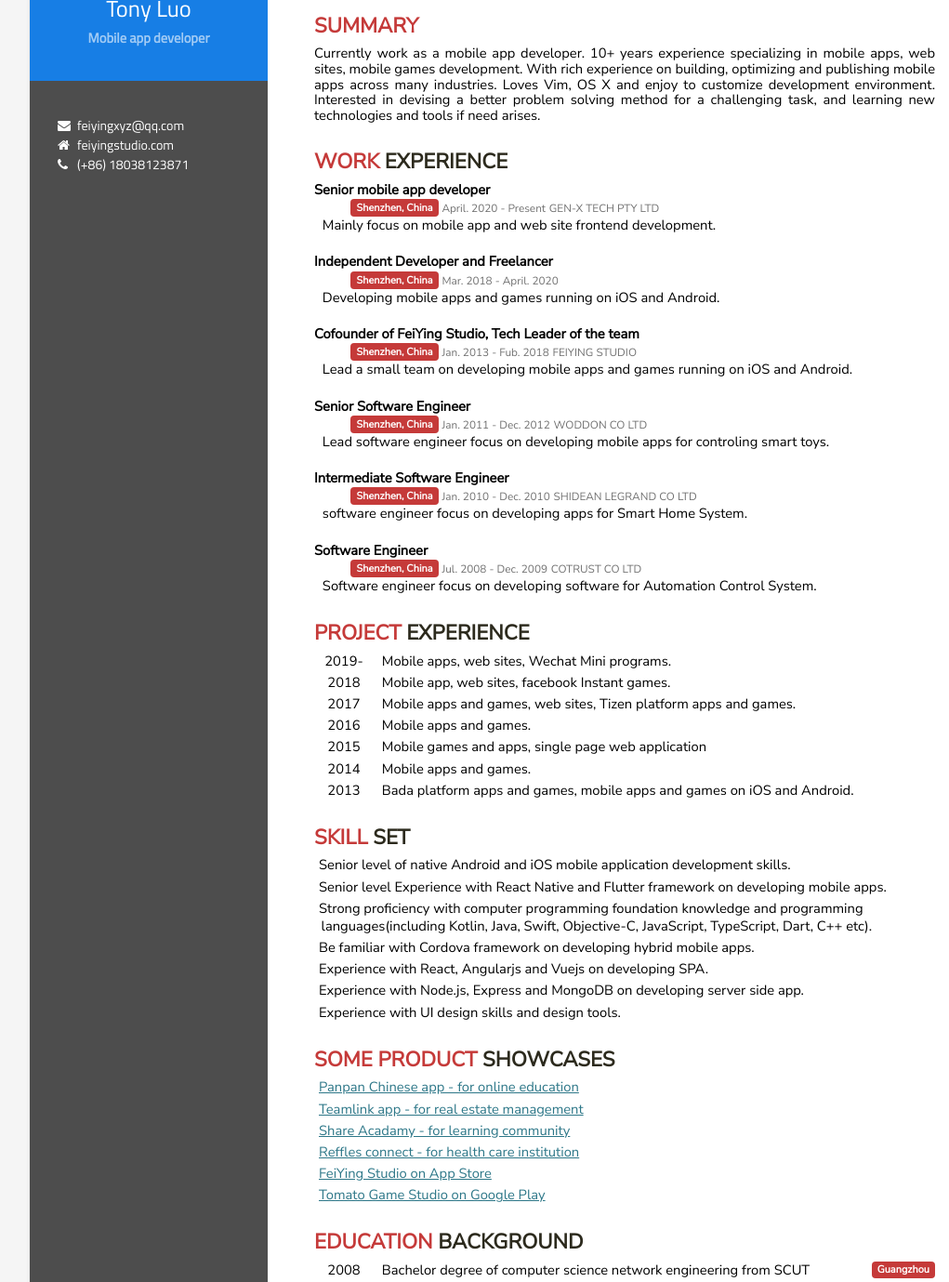
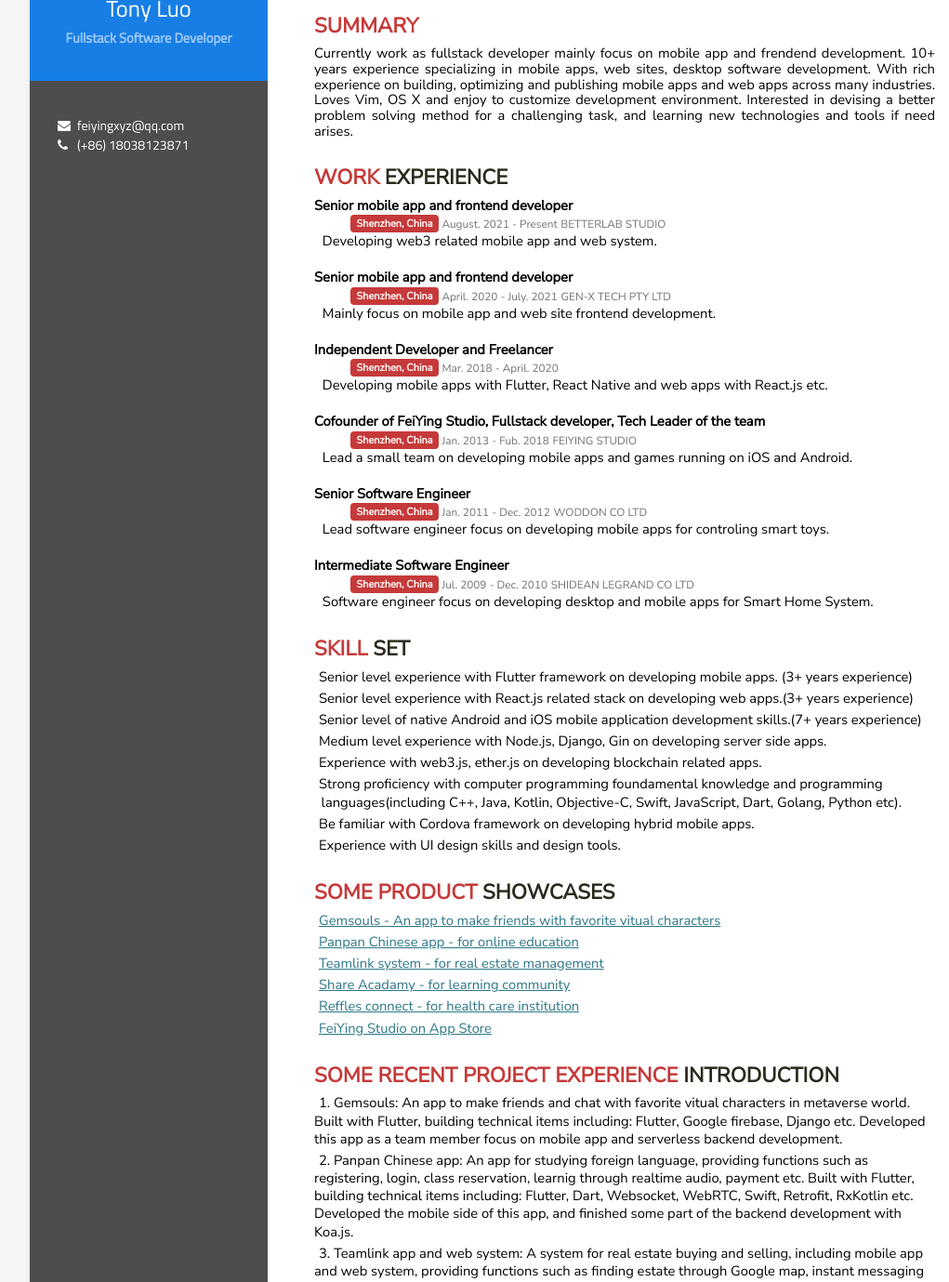
Before and after one commit to Carter800/fei, a plain HTML site: page docs/cv/index.html in a window 1280 px wide. Shown: the part 65-1444 px from the top of the page at 93% size, without its empty margins (96-1117 px from the left). Drawn offline with nearby package versions, Linux system fonts and the light colour scheme.

Commit message:
update profile content

```diff
--- a/docs/cv/index.html
+++ b/docs/cv/index.html
@@ -23,7 +23,7 @@
                             <!-- react-text: 6 -->
                             <!-- /react-text -->
                         </h1>
-                        <h3 class="position">Mobile app developer</h3>
+                        <h3 class="position">Fullstack Software Developer</h3>
                         <!-- <q class="quote">To be a better man</q> -->
                     </div>
                     <div class="socials">
@@ -35,9 +35,9 @@
                         <li class="contact email">
                             <a href="mailto:feiyingxyz@qq.com">feiyingxyz@qq.com</a>
                         </li>
-                        <li class="contact homepage">
+                        <!--li class="contact homepage">
                             <a href="https://feiyingstudio.com">feiyingstudio.com</a>
-                        </li>
+                        </li-->
                         <li class="contact phone">
                             <a href="">(+86) 18038123871</a>
                         </li>
@@ -52,7 +52,7 @@
                                 <!-- react-text: 28 -->
                                 <!-- /react-text -->
                             </h1>
-                            <p class="section-description">Currently work as a mobile app developer. 10+ years experience specializing in mobile apps, web sites, mobile games development. With rich experience on building, optimizing and publishing mobile apps across many industries. Loves Vim, OS X and enjoy to customize development environment. Interested in devising a better problem solving method for a challenging task, and learning new technologies and tools if need arises.</p>
+                            <p class="section-description">Currently work as fullstack developer mainly focus on mobile app and frendend development. 10+ years experience specializing in mobile apps, web sites, desktop software development. With rich experience on building, optimizing and publishing mobile apps and web apps across many industries. Loves Vim, OS X and enjoy to customize development environment. Interested in devising a better problem solving method for a challenging task, and learning new technologies and tools if need arises.</p>
                         </section>
                         <section id="work-experience" class="section">
                             <h1 class="section-title">
@@ -63,12 +63,29 @@
                             </h1>
                             <div class="items">
                                 <div class="item item-detail">
-                                    <span class="title">Senior mobile app developer</span>
+                                    <span class="title">Senior mobile app and frontend developer</span>
                                     <span class="location">
                                         <i>Shenzhen, China</i>
                                     </span>
                                     <span class="date">
-                                        <small>April. 2020 - Present</small>
+                                        <small>August. 2021 - Present</small>
+                                    </span>
+                                    <span class="organization">
+                                        <small>Betterlab Studio</small>
+                                    </span>
+                                    <ul class="descriptions">
+                                        <li>
+                                            <span>Developing web3 related mobile app and web system.</span>
+                                        </li>
+                                    </ul>
+                                </div>
+                                <div class="item item-detail">
+                                    <span class="title">Senior mobile app and frontend developer</span>
+                                    <span class="location">
+                                        <i>Shenzhen, China</i>
+                                    </span>
+                                    <span class="date">
+                                        <small>April. 2020 - July. 2021</small>
                                     </span>
                                     <span class="organization">
                                         <small>Gen-X Tech Pty Ltd</small>
@@ -89,12 +106,12 @@
                                     </span>
                                     <ul class="descriptions">
                                         <li>
-                                            <span>Developing mobile apps and games running on iOS and Android.</span>
+                                            <span>Developing mobile apps with Flutter, React Native and web apps with React.js etc.</span>
                                         </li>
                                     </ul>
                                 </div>
                                 <div class="item item-detail">
-                                    <span class="title">Cofounder of FeiYing Studio, Tech Leader of the team</span>
+                                    <span class="title">Cofounder of FeiYing Studio, Fullstack developer, Tech Leader of the team</span>
                                     <span class="location">
                                         <i>Shenzhen, China</i>
                                     </span>
@@ -133,71 +150,16 @@
                                         <i>Shenzhen, China</i>
                                     </span>
                                     <span class="date">
-                                        <small>Jan. 2010 - Dec. 2010</small>
+                                        <small>Jul. 2009 - Dec. 2010</small>
                                     </span>
                                     <span class="organization">
                                         <small>Shidean Legrand co ltd</small>
                                     </span>
                                     <ul class="descriptions">
                                         <li>
-                                            <span>software engineer focus on developing apps for Smart Home System.</span>
+                                            <span>Software engineer focus on developing desktop and mobile apps for Smart Home System.</span>
                                         </li>
                                     </ul>
-                                </div>
-                            </div>
-                            <div class="item item-detail">
-                                <span class="title">Software Engineer</span>
-                                <span class="location">
-                                    <i>Shenzhen, China</i>
-                                </span>
-                                <span class="date">
-                                    <small>Jul. 2008 - Dec. 2009</small>
-                                </span>
-                                <span class="organization">
-                                    <small>CoTrust co ltd</small>
-                                </span>
-                                <ul class="descriptions">
-                                    <li>
-                                        <span>Software engineer focus on developing software for Automation Control System.</span>
-                                    </li>
-                                </ul>
-                            </div>
-                        </section>
-                        <section id="awards" class="section">
-                            <h1 class="section-title">
-                                <em>Project</em>
-                                <!-- react-text: 66 -->
-                                experience
-                                <!-- /react-text -->
-                            </h1>
-                            <div class="items">
-                                <div class="item item-simple">
-                                    <span class="date">2019- </span>
-                                    <span class="organization">Mobile apps, web sites, Wechat Mini programs.</span>
-                                </div>
-                                <div class="item item-simple">
-                                    <span class="date">2018</span>
-                                    <span class="organization">Mobile app, web sites, facebook Instant games.</span>
-                                </div>
-                                <div class="item item-simple">
-                                    <span class="date">2017</span>
-                                    <span class="organization">Mobile apps and games, web sites, Tizen platform apps and games. </span>
-                                </div>
-                                <div class="item item-simple">
-                                    <span class="date">2016</span>
-                                    <span class="organization">Mobile apps and games.</span>
-                                </div>
-                                <div class="item item-simple">
-                                    <span class="date">2015</span>
-                                    <span class="organization">Mobile games and apps, single page web application</span>
-                                </div>
-                                <div class="item item-simple">
-                                    <span class="date">2014</span>
-                                    <span class="organization">Mobile apps and games.</span>
-                                </div>
-                                <div class="item item-simple">
-                                    <span class="date">2013</span>
-                                    <span class="organization">Bada platform apps and games, mobile apps and games on iOS and Android.</span>
                                 </div>
                             </div>
                         </section>
@@ -210,23 +172,26 @@
                             </h1>
                             <div class="items">
                                 <div class="item item-simple">
-                                    <span class="organization">Senior level of native Android and iOS mobile application development skills.</span>
+                                    <span class="organization">Senior level experience with Flutter framework on developing mobile apps. (3+ years experience)</span>
                                 </div>
                                 <div class="item item-simple">
-                                    <span class="organization">Senior level Experience with React Native and Flutter framework on developing mobile apps.</span>
+                                    <span class="organization">Senior level experience with React.js related stack on developing web apps.(3+ years experience)</span>
                                 </div>
                                 <div class="item item-simple">
-                                    <span class="organization">Strong proficiency with computer programming foundation knowledge and programming</span><br/>
-                                    <span>&nbsp languages(including Kotlin, Java, Swift, Objective-C, JavaScript, TypeScript, Dart, C++ etc).</span>
+                                    <span class="organization">Senior level of native Android and iOS mobile application development skills.(7+ years experience)</span>
+                                </div>
+                                <div class="item item-simple">
+                                    <span class="organization">Medium level experience with Node.js, Django, Gin on developing server side apps.</span>
+                                </div>
+                                <div class="item item-simple">
+                                    <span class="organization">Experience with web3.js, ether.js on developing blockchain related apps.</span>
+                                </div>
+                                <div class="item item-simple">
+                                    <span class="organization">Strong proficiency with computer programming foundamental knowledge and programming</span><br/>
+                                    <span>&nbsp languages(including C++, Java, Kotlin, Objective-C, Swift, JavaScript, Dart, Golang, Python etc).</span>
                                 </div>
                                 <div class="item item-simple">
                                     <span class="organization">Be familiar with Cordova framework on developing hybrid mobile apps.</span>
-                                </div>
-                                <div class="item item-simple">
-                                    <span class="organization">Experience with React, Angularjs and Vuejs on developing SPA.</span>
-                                </div>
-                                <div class="item item-simple">
-                                    <span class="organization">Experience with Node.js, Express and MongoDB on developing server side app.</span>
                                 </div>
                                 <div class="item item-simple">
                                     <span class="organization">Experience with UI design skills and design tools.</span>
@@ -242,10 +207,13 @@
                             </h1>
                             <div class="items">
                                 <div class="item item-simple">
+                                    <span class="organization"><a href="https://apps.apple.com/app/id1589727070" target="_blank">Gemsouls - An app to make friends with favorite vitual characters</a></span>
+                                </div>
+                                <div class="item item-simple">
                                     <span class="organization"><a href="https://apps.apple.com/app/id1541603686" target="_blank">Panpan Chinese app - for online education</a></span>
                                 </div>
                                 <div class="item item-simple">
-                                    <span class="organization"><a href="https://apps.apple.com/app/id1495499958" target="_blank">Teamlink app - for real estate management</a></span>
+                                    <span class="organization"><a href="https://www.teamlink.com.au" target="_blank">Teamlink system - for real estate management</a></span>
                                 </div>
                                 <div class="item item-simple">
                                     <span class="organization"><a href="https://apps.apple.com/cn/app/共享学院/id1317657146" target="_blank">Share Acadamy - for learning community</a></span>
@@ -256,8 +224,30 @@
                                 <div class="item item-simple">
                                     <span class="organization"><a href="https://itunes.apple.com/cn/developer/feiyinginfo/id351050067" target="_blank">FeiYing Studio on App Store</a></span>
                                 </div>
+                            </div>
+                        </section>
+		       <section id="awards" class="section">
+                            <h1 class="section-title">
+                                <em>SOME RECENT PROJECT EXPERIENCE</em>
+                                <!-- react-text: 66 -->
+                                introduction
+                                <!-- /react-text -->
+                            </h1>
+                            <div class="items">
                                 <div class="item item-simple">
-                                    <span class="organization"><a href="https://play.google.com/store/apps/developer?id=Tomato+Game+Studio" target="_blank">Tomato Game Studio on Google Play</a></span>
+                                    <span class="organization">1. Gemsouls: An app to make friends and chat with favorite vitual characters in metaverse world. Built with Flutter, building technical items including: Flutter, Google firebase, Django etc. Developed this app as a team member focus on mobile app and serverless backend development.</span>
+                                </div>
+                                <div class="item item-simple">
+                                    <span class="organization">2. Panpan Chinese app: An app for studying foreign language, providing functions such as registering, login, class reservation, learnig through realtime audio, payment etc. Built with Flutter, building technical items including: Flutter, Dart, Websocket, WebRTC, Swift, Retrofit, RxKotlin etc. Developed the mobile side of this app, and finished some part of the backend development with Koa.js.</span>
+                                </div>
+                                <div class="item item-simple">
+                                    <span class="organization">3. Teamlink app and web system: A system for real estate buying and selling, including mobile app and web system, providing functions such as finding estate through Google map, instant messaging between users, meeting office booking, estate listing management etc. Building technical items including: React.js, React Native, Koa.js etc. Developed mobile app, frontend and backend of this system with other colleagues in a team.</span>
+                                </div>
+                                <div class="item item-simple">
+                                    <span class="organization">4. Share Acadamy: An app for technical consult and online learning for metal smelting industry, providing functions such as professional material viewing and downloing, question asking and answering, expert reviewing and reservation etc. Built with Flutter, building technical items including: Flutter, Kotlin, Swift, Retrofit, RxKotlin, Dagger, Glide etc. Developed this app as a mobile app developer.</span>
+                                </div>
+                                <div class="item item-simple">
+                                    <span class="organization">5. Baoxian Chacha: An app for insurance query and purchasing, providing functions such as professional insurance kowledge query, insurance comparing etc. Built with flutter, building technical items including: Flutter, Objective-C, Java, Retrofit, Glide etc. Developed this app as mobile app developer with other members in a team.</span>
                                 </div>
                             </div>
                         </section>
@@ -270,7 +260,7 @@
                             </h1>
                             <div class="items">
                                 <div class="item item-simple">
-                                    <span class="date">2008</span>
+                                    <span class="date">2009</span>
                                     <span class="organization">Bachelor degree of computer science network engineering from SCUT</span>
                                     <span class="location">Guangzhou</span>
                                 </div>
```
